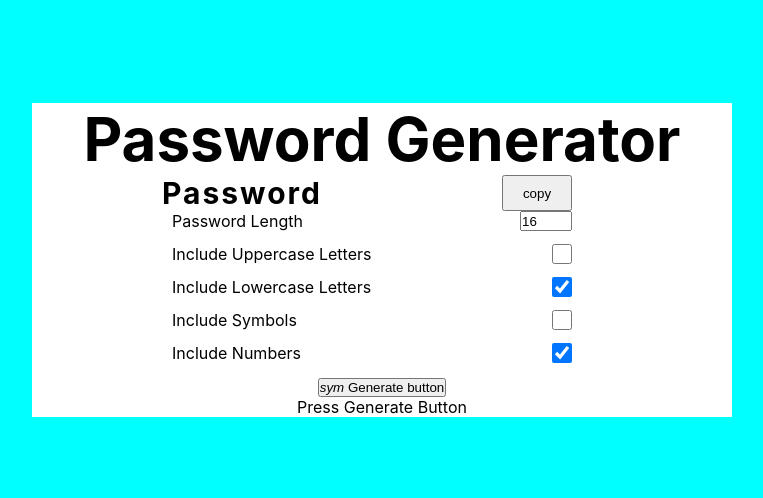
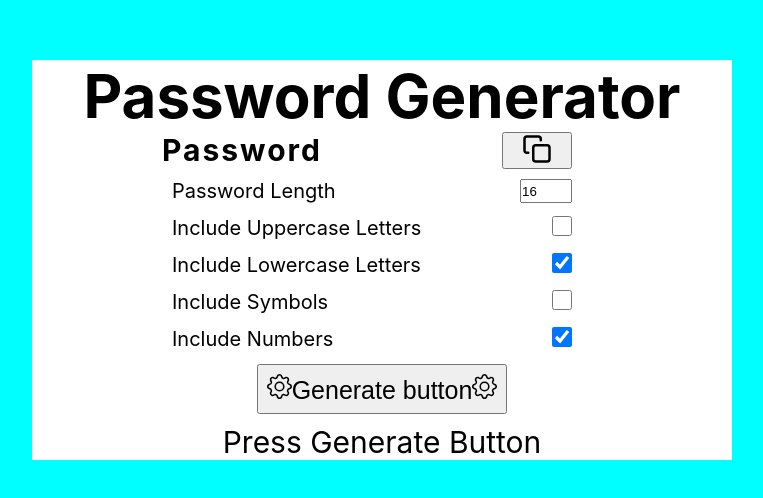
Before and after one commit to shanurwt/passgen, a React (Create React App) app: page / in a window 1280 px wide. Shown: the part 140-638 px from the top of the page, without its empty margins (258-1021 px from the left). Built offline with nearby package versions, Linux system fonts and the light colour scheme.

Commit message:
favicons done

```diff
--- a/package.json
+++ b/package.json
@@ -8,6 +8,7 @@
     "@testing-library/user-event": "^12.8.3",
     "react": "^17.0.2",
     "react-dom": "^17.0.2",
+    "react-icons": "^4.2.0",
     "react-scripts": "4.0.3",
     "web-vitals": "^1.1.2"
   },
--- a/src/App.css
+++ b/src/App.css
@@ -2,6 +2,7 @@
   margin: 0px;
   padding: 0px;
 }
+
 .container{
   display: flex;
   justify-content: center;
@@ -11,6 +12,7 @@
   height: 100vh;
   width: 100%;
 }
+
 .generator{
   width: 700px;
   background-color: white;
@@ -19,6 +21,7 @@
 .generator-head{
   font-size: 60px;
 }
+
 .generator-password{
   display: flex;
   justify-content: space-between;
@@ -44,8 +47,8 @@
 
 .form-group > label{
   margin-left: 130px;
+  font-size: 20px;
 }
-
 
 .form-group > input{
   margin-right: 160px;
@@ -55,3 +58,24 @@
   height:20px;
   width:20px;
 }
+
+.pass{
+  margin-top: 10px;
+}
+
+#p-strength{
+  margin-top: 10px;
+}
+.generateBtn_Div > button {
+  font-size: 25px;
+  height: 50px;
+  width:250px;
+}
+.alert{
+  margin-top: 10px;
+  font-size: 30px;
+}
+.copy{
+  height: 30px;
+  width: 30px;
+}
--- a/src/App.js
+++ b/src/App.js
@@ -1,7 +1,8 @@
 import './App.css';
 import React, {useState} from 'react';
 import {UppercaseLetters, LowercaseLetters, Symbols, Numbers} from './Components/Character'
-
+import { BsGear } from 'react-icons/bs';
+import { FiCopy } from 'react-icons/fi';
 
 function App() {
 
@@ -13,7 +14,7 @@ function App() {
   const [sym, setSym] = useState(false);
   const [numb, setNumb] = useState(true);
 
-
+// submit function
   const handlePass = (e) => {
     var characterList = '';
       if(up){
@@ -30,7 +31,7 @@ function App() {
       }
       setPassword(createPassword(characterList));
   }
-
+//  createPassword function
   const createPassword = (characterList) => {
     let password = '';
     const CharacterListLength = characterList.length;
@@ -42,16 +43,14 @@ function App() {
 
     return password;
   }
-
-
-
+//  copy function
   const copy = (e) => {
     navigator.clipboard.writeText(password)
     if (password.length > 0) {
-      setAlert('password is copied')
+      setAlert('Password is copied')
     }
     else{
-      setAlert('click to generate password')
+      setAlert('Click to generate password')
     }
   }
 
@@ -65,49 +64,50 @@ function App() {
             <div className="generator-password">
               <h3>{password}</h3>
               <button onClick={copy}>
-                copy
+                <FiCopy className='copy'/>
               </button>
             </div>
 
             {/* password length */}
             <div className="form-group">
-              <label htmlFor="">Password Length</label>
+              <label htmlFor="password-length" className='pass'>Password Length</label>
               <input type="number" name="password-strength" id="p-strength" defaultValue={strength} onChange={(e)=> setStrength(e.target.value)} max='20' min='8' />
             </div>
 
             {/* uppercase */}
             <div className="form-group">
-              <label htmlFor="">Include Uppercase Letters</label>
+              <label htmlFor="uppercase">Include Uppercase Letters</label>
               <input type="checkbox" name="" id="checkbox" checked={up} onChange={(e) => setUp(e.target.checked)} />
             </div>
 
             {/* lowercase */}
             <div className="form-group">
-              <label htmlFor="">Include Lowercase Letters</label>
+              <label htmlFor="lowercase">Include Lowercase Letters</label>
               <input type="checkbox" name="" id="checkbox" checked={low} onChange={(e) => setLow(e.target.checked)} />
             </div>
 
             {/* symbols */}
             <div className="form-group">
-              <label htmlFor="">Include Symbols</label>
+              <label htmlFor="symbols">Include Symbols</label>
               <input type="checkbox" name="" id="checkbox" checked={sym} onChange={(e) => setSym(e.target.checked)} />
             </div>
 
             {/* numbers */}
             <div className="form-group">
-              <label htmlFor="">Include Numbers</label>
+              <label htmlFor="numbers">Include Numbers</label>
               <input type="checkbox" name="" id="checkbox" checked={numb} onChange={(e) => setNumb(e.target.checked)} />
             </div>
 
             {/* Generate button */}
             <div className="generateBtn_Div">
               <button onClick={handlePass}>
-                <i>sym </i>
+                <BsGear />
                 Generate button
+                <BsGear />
               </button>
             </div>
             {/* alert */}
-            <p>{alert}</p>
+            <p className='alert'>{alert}</p>
         </div>
       </div>
   );
```
Also changed, not shown: src/logo.svg (added), 1 other file (tests, documents, lock files or other folders).
